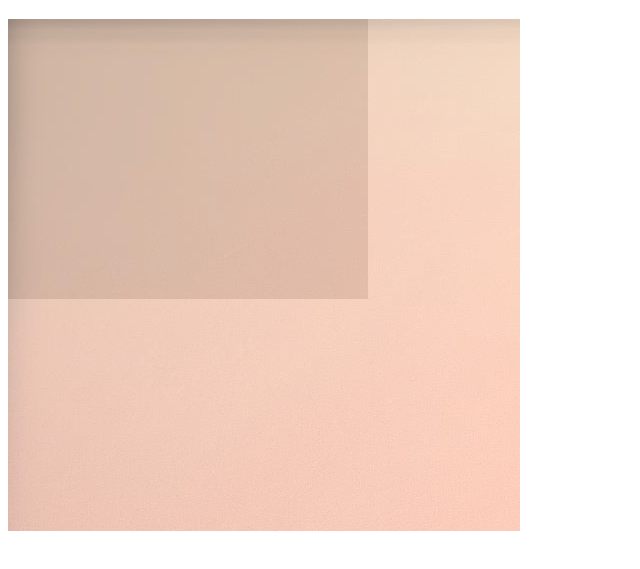
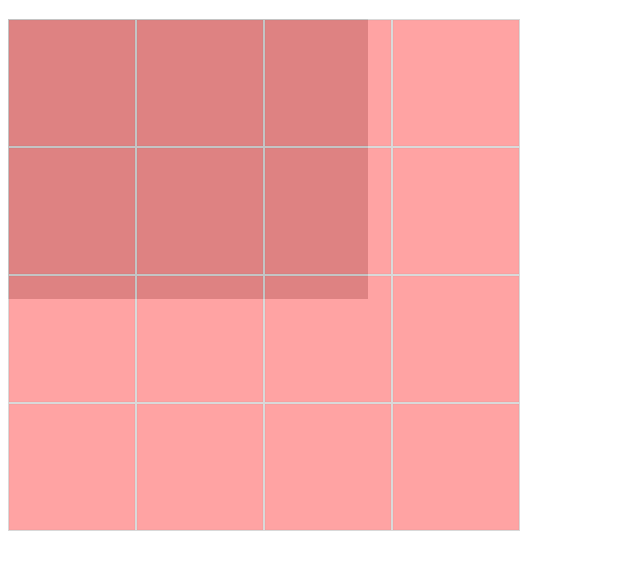
Before and after one commit to EddieMachete/em-ui-quadrant, a website with bundled scripts: page assets/index.html in a window 1280 px wide. Shown: the part 67-636 px from the top of the page, without its empty margins (0-640 px from the left). Built offline with nearby package versions, Linux system fonts and the light colour scheme.

Commit message:
Started Canvas 2 experiment

```diff
--- a/assets/index.html
+++ b/assets/index.html
@@ -14,7 +14,8 @@
         font-family: var(--theme-font-family, 'Segoe UI',Arial, sans-serif);
       }
 
-      em-image-viewer-canvas {
+      em-image-viewer-canvas,
+      em-image-viewer-canvas-2 {
         height: 280px;
         width: 360px;
       }
@@ -26,45 +27,48 @@
       Please enable JavaScript to view this website.
     </noscript>
     <h1>em-image-viewer :: Demo</h1>
-    <em-image-viewer-canvas
+    <!-- 2048x1367 -->
+    <em-image-viewer-canvas-2
         file-extension="jpg"
         image-height="1367"
         image-prefix="i_l_"
         image-width="2048"
         resources-uri="images/tiles/"
-        tile-width="128"></em-image-viewer-canvas>
+        tile-width="128"></em-image-viewer-canvas-2>
     <script type="module" src="scripts/bundle.js"></script>
 
     <script type="text/javascript">
-      const canvas = this.document.querySelector('em-image-viewer-canvas');
+      const canvas = this.document.querySelector('em-image-viewer-canvas-2');
+      const tileWidth = 128;
+      const movementDistance = 10; // tileWidth / 3;
       let x = 0;
       let y = 0;
 
       this.document.addEventListener(
         'keypress',
         (e) => {
-          console.log(e.keyCode);
+          // console.log(e.keyCode);
 
           if (e.keyCode === 52) {
-            x -= 128;
+            x -= movementDistance;
             canvas.setLocation(x, y);
             return;
           }
 
           if (e.keyCode === 54) {
-            x += 128;
+            x += movementDistance;
             canvas.setLocation(x, y);
             return;
           }
 
           if (e.keyCode === 56) {
-            y -= 128;
+            y -= movementDistance;
             canvas.setLocation(x, y);
             return;
           }
 
           if (e.keyCode === 50) {
-            y += 128;
+            y += movementDistance;
             canvas.setLocation(x, y);
             return;
           }
--- /dev/null
+++ b/src/em-ui/imageViewer/EMImageViewerCanvas2.ts
@@ -0,0 +1,301 @@
+'use strict';
+
+export class EMImageViewerCanvas2 extends HTMLElement {
+  public static get is(): string { return 'em-image-viewer-canvas-2'; }
+
+  public static get observedAttributes(): string[] {
+    return [
+      'file-extension',
+      'image-height',
+      'image-prefix',
+      'image-width',
+      'resources-uri',
+      'tile-width',
+    ];
+  }
+
+  private index: number = 0; // Current position on the image (top/left corner)
+  private limitLeft:number = 0;
+  private limitRight:number = 256;
+  private limitTop:number = 0;
+  private limitBottom:number = 256;
+
+  private columns: Array<HTMLElement>[] = [];
+  private rows: Array<HTMLElement>[] = [];
+
+  private readonly DEFAULT_TILE_WIDTH: number = 128;
+  private tiles: HTMLElement;
+
+  private template: string = `
+    <style>
+      :host{
+        background-color: #CCC;
+        display: block;
+        overflow: hidden;
+      }
+
+      [tiles] {
+        background-color: rgba(255, 0, 0, .6);
+        display: flex;
+        flex-direction: column;
+        opacity: .6;
+        position: absolute;
+      }
+
+      [tiles] [row] {
+        display: flex;
+      }
+
+      [tiles] [row] img {
+        box-shadow: inset 0 0 2px #000;
+      }
+    </style>
+    <div tiles></div>
+  `;
+
+  public get imageHeight(): number {
+    return parseInt(this.getAttribute('image-height') ?? '');
+  }
+
+  public set imageHeight(value: number) {
+    this.setAttribute(
+      'image-height',
+      (isNaN(value) || value < 10 ? 3 * this.DEFAULT_TILE_WIDTH : value).toString(),
+    );
+
+    this.updateLimits(this.imageWidth, this.imageHeight);
+    this.updateTiles();
+  }
+
+  public get imageWidth(): number {
+    return parseInt(this.getAttribute('image-width') ?? '');
+  }
+
+  public set imageWidth(value: number) {
+    this.setAttribute(
+      'image-width',
+      (isNaN(value) || value < 10 ? 5 * this.DEFAULT_TILE_WIDTH : value).toString(),
+    );
+
+    this.updateLimits(this.imageWidth, this.imageHeight);
+    this.updateTiles();
+  }
+
+  public get tileWidth(): number {
+    return parseInt(this.getAttribute('tile-width') ?? '');
+  }
+
+  public set tileWidth(value: number) {
+    this.setAttribute(
+      'tile-width',
+      (isNaN(value) || value < 10 ? this.DEFAULT_TILE_WIDTH : value).toString(),
+    );
+
+    this.updateLimits(this.imageWidth, this.imageHeight);
+    this.updateTiles();
+  }
+
+  public get resourcesUri(): string {
+    return this.getAttribute('resources-uri') ?? '';
+  }
+
+  public get imagePrefix(): string {
+    return this.getAttribute('image-prefix') ?? '';
+  }
+
+  public get fileExtension(): string {
+    return this.getAttribute('file-extension') ?? '';
+  }
+
+  public constructor() {
+    super();
+
+    const shadowRoot = this.attachShadow({ mode: 'open' });
+    shadowRoot.innerHTML = this.template;
+
+    const tiles: HTMLElement | null = shadowRoot.querySelector('[tiles]');
+
+    if (!tiles) {
+      throw new Error('Tiles element missing');
+    }
+
+    this.tiles = tiles;
+
+    this.initializeRequiredAttributes(
+      3 * this.DEFAULT_TILE_WIDTH,
+      5 * this.DEFAULT_TILE_WIDTH,
+      this.DEFAULT_TILE_WIDTH,
+    );
+
+    /* ToDo: Figure out how not to call updateTiles multiple times during initialization */
+
+    this.updateLimits(this.imageWidth, this.imageHeight);
+    this.updateTiles();
+    this.refreshImage();
+  }
+
+  /*
+   * We want the source of all basic dimensions to be the attributes.
+   * This is desirable as it centrilizes where the values are, without having to create a redundant private variable.
+   * It is also good for accessibility as the values are visible in the HTML itself.
+  */
+  private initializeRequiredAttributes(imageHeight: number, imageWidth: number, tileWidth: number): void {
+    if (!this.hasAttribute('image-height')) {
+      this.imageHeight = imageHeight
+    }
+
+    if (!this.hasAttribute('image-width')) {
+      this.imageWidth = imageWidth;
+    }
+
+    if (!this.hasAttribute('tile-width')) {
+      this.tileWidth = tileWidth;
+    }
+  }
+
+  private updateLimits(imageWidth: number, imageHeight: number): void {
+    console.log(imageWidth);
+    this.limitLeft = 0;
+    this.limitRight = imageWidth - this.offsetWidth;
+    this.limitTop = 0;
+    this.limitBottom = imageHeight - this.offsetHeight;
+  }
+
+  /*
+   * I'm thinking of having an HTMLElement as container
+   * Inside of it, I'll have other elements as rows.
+   */
+  private updateTiles(): void {
+    const columnCount: number = Math.ceil(this.offsetWidth / this.tileWidth) + 1;
+    const rowCount: number = Math.ceil(this.offsetHeight / this.tileWidth) + 1;
+    this.tiles.style.width = `${columnCount * this.tileWidth}px`;
+
+    console.log(`updateTiles :: ${this.tileWidth} :: rowCount: ${rowCount} :: columnCount: ${columnCount}`);
+
+    for (let i: number = 0; i < rowCount; i++) {
+      if (i < this.tiles.childElementCount) {
+        this.updateColumnsInRow(
+          this.tiles.childNodes[i] as HTMLElement, columnCount, this.tileWidth
+        );
+      } else {
+        const row = document.createElement('DIV');
+        row.setAttributeNode(document.createAttribute('row'));
+        this.tiles.append(row);
+        this.updateColumnsInRow(row, columnCount, this.tileWidth);
+      }
+    }
+  }
+
+  private updateColumnsInRow(row: HTMLElement, columnCount: number, tileWidth: number): void {
+    while (row.childElementCount !== columnCount) {
+      row.childElementCount < columnCount ? this.addTile(row, tileWidth) : row.lastChild.remove();
+    }
+  }
+
+  private addTile(target: HTMLElement, tileWidth: number) {
+    const tile: HTMLElement = document.createElement('img');
+    tile.style.width = `${tileWidth}px`;
+    tile.style.height = `${tileWidth}px`;
+    tile.draggable = false;
+    target.appendChild(tile);
+  }
+
+  private refreshImage(): void {
+    return;
+
+    let index: number = this.index;
+    const tileWidth: number = this.tileWidth;
+    const imageColumnCount: number = Math.ceil(this.imageWidth / tileWidth);
+    const imageRowCount: number = Math.ceil(this.imageHeight / tileWidth);
+    const columnCount: number = Math.ceil(this.offsetWidth / tileWidth) + 1;
+    const leap: number = imageColumnCount - columnCount;
+    let currentColumn:number = 0;
+
+    // Based on the image dimensions, the total image blocks available should be:
+    const totalBlocksAvailable:number = imageColumnCount * imageRowCount;
+
+    const tiles: HTMLCollection = this.tiles.children;
+
+    for (let i:number = 0; i < tiles.length; i++) {
+      index++;
+      currentColumn++;
+      const tile: HTMLElement = tiles[i] as HTMLElement;
+
+      //if (currentColumn < this.imageColumnCount) {
+      if (index < totalBlocksAvailable) {
+        tile.setAttribute('src', `${this.resourcesUri}${this.imagePrefix}${index}.${this.fileExtension}`);
+        tile.style.visibility = 'visible';
+      } else {
+        // These blocks are out of range
+        tile.style.visibility = 'hidden';
+      }
+
+      if (currentColumn == columnCount) {
+          currentColumn = 0;
+          index += leap;
+      }
+    }
+
+    //this.constantList = '';
+  }
+
+  public setLocation(x: number, y: number) {
+    const tileWidth: number = this.tileWidth;
+    const imageColumnCount: number = Math.ceil(this.imageWidth / tileWidth);
+
+    // Ensure that the position does not go below 0 or higher than the image width and height
+    const xPos: number = x < this.limitLeft ? this.limitLeft : x > this.limitRight ? this.limitRight : x;
+    const yPos: number = y < 0 ? 0 : y > this.imageHeight ? this.imageHeight : y;
+
+    const startingColumn: number = Math.floor(xPos / tileWidth);
+
+    const startingRow: number = Math.floor(yPos / tileWidth);
+
+    // const index:number = this.imageColumnCount * this.previousYPos + this.previousXPos;
+    this.tiles.style.left = `${-xPos % tileWidth}px`;
+    this.tiles.style.top = `${-yPos % tileWidth}px`;
+    const index: number = imageColumnCount * startingRow + startingColumn;
+
+    console.log(index + ' :: ' + xPos);
+
+    if (this.index === index) {
+      return;
+    }
+
+    this.index = index;
+    this.refreshImage();
+  }
+
+
+
+
+
+
+  public attributeChangedCallback(
+    name: string,
+    oldValue: string,
+    newValue: string,
+    namespace: string,
+  ): void {
+    if (oldValue === newValue) {
+      return;
+    }
+
+    if (name === 'image-height') {
+      this.imageHeight = parseInt(newValue);
+      return;
+    }
+
+    if (name === 'image-width') {
+      this.imageWidth = parseInt(newValue);
+      return;
+    }
+
+    if (name === 'tile-width') {
+      this.tileWidth = parseInt(newValue);
+      return;
+    }
+  }
+}
+
+window.customElements.define(EMImageViewerCanvas2.is, EMImageViewerCanvas2);
--- a/src/index.ts
+++ b/src/index.ts
@@ -1,4 +1,5 @@
 'use strict';
 
-// export { Canvas } from './src/em-ui/em-quadrant/canvas';
 export { EMImageViewer } from './em-ui/imageViewer/EMImageViewer';
+export { EMImageViewerCanvas } from './em-ui/imageViewer/EMImageViewerCanvas';
+export { EMImageViewerCanvas2 } from './em-ui/imageViewer/EMImageViewerCanvas2';
```
Also changed, not shown: src/em-ui/imageViewer/EMImageViewerCanvas.ts (+27 -27 lines), 1 other file.
